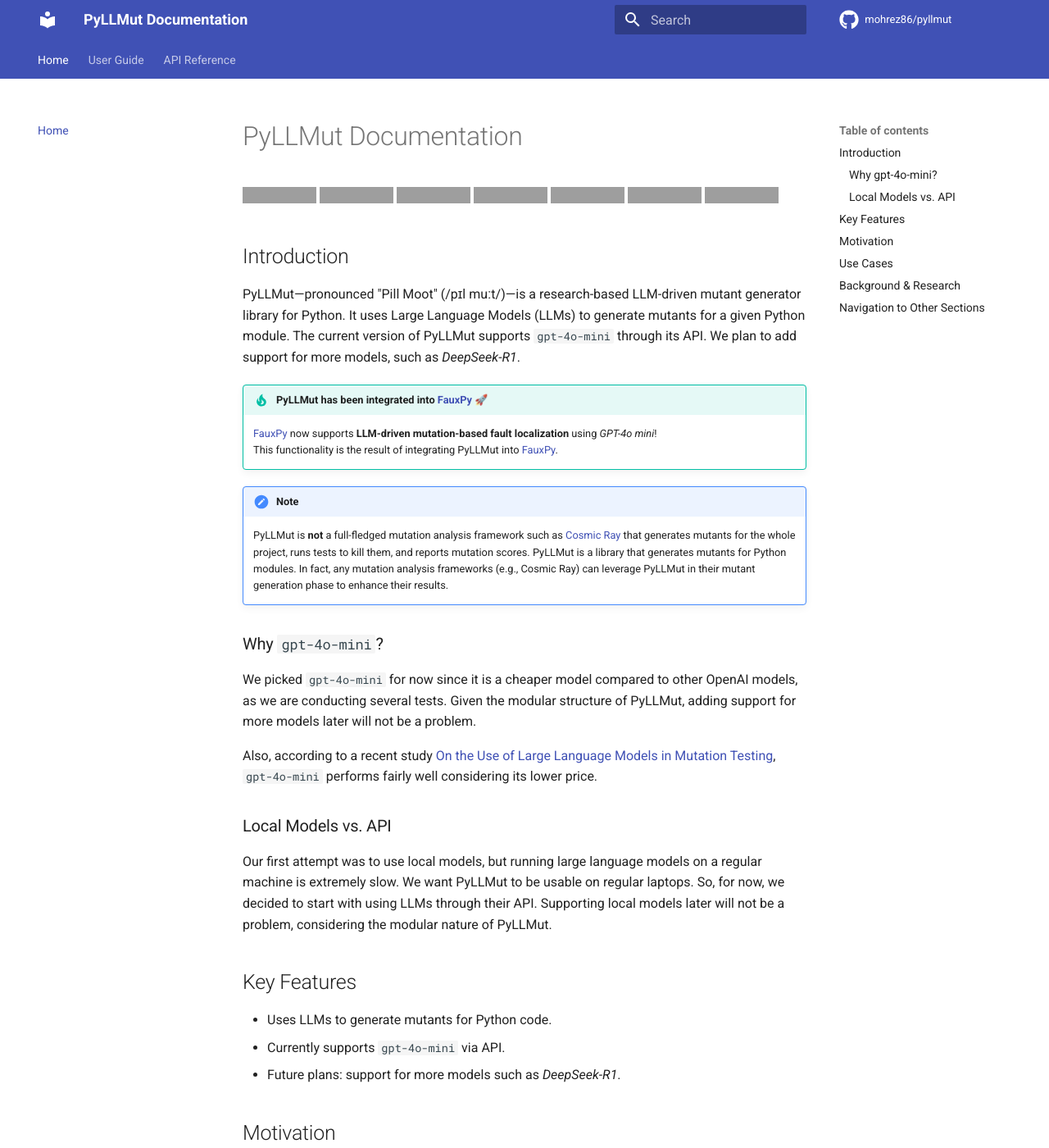
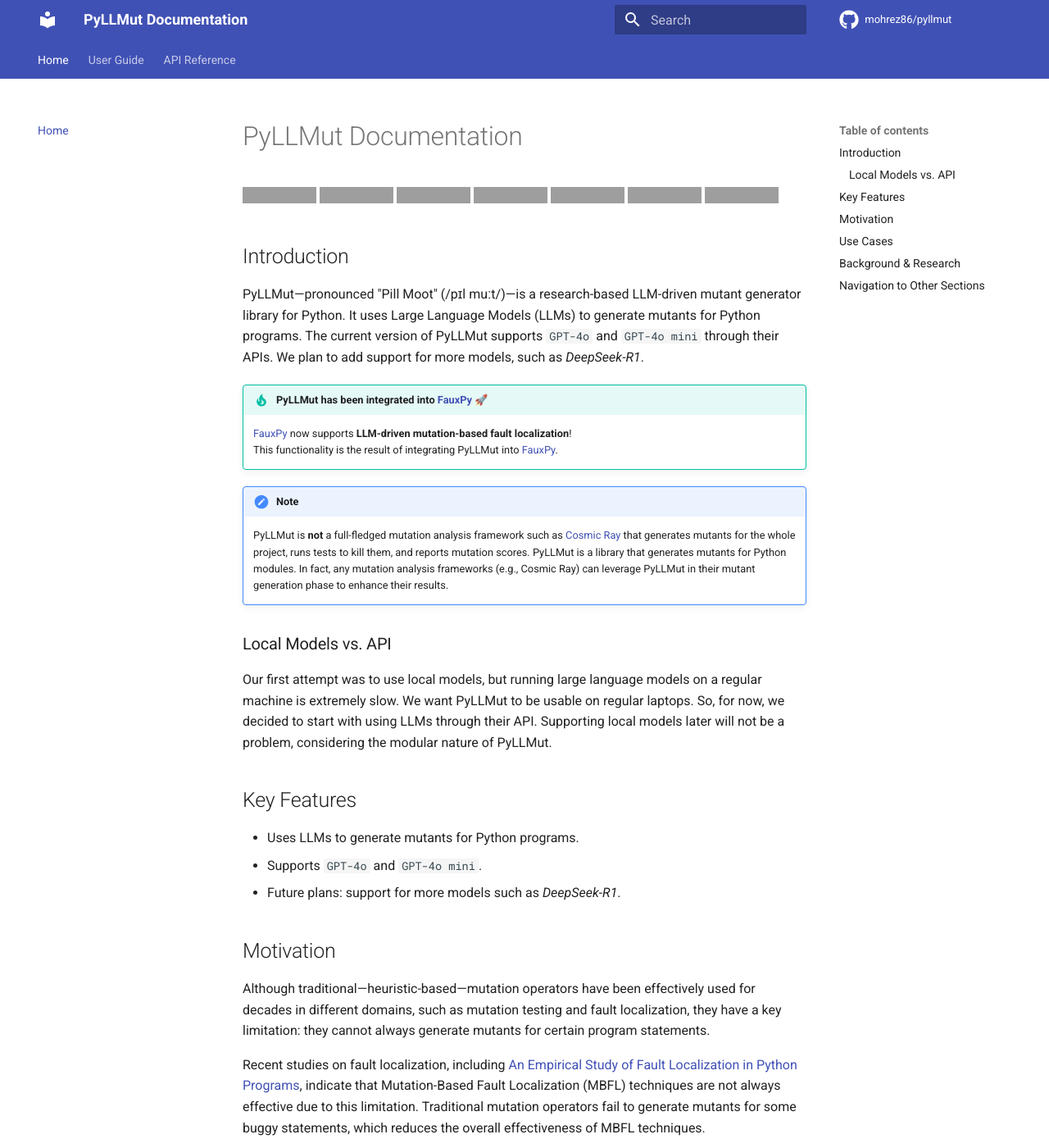
Before and after one commit to mohrez86/pyllmut, an MkDocs documentation site: the page built from docs/index.md, in a window 1280 px wide and 1400 px high. Shown: the whole window at 82% size. Built offline with MkDocs 1.6.1 and Material for MkDocs 9.7.7, drawn with Linux system fonts in a browser that asks for light colours; comment, search, counter and statistics services are not loaded; grey boxes are pictures that could not be loaded.

Commit message:
Update documentation according to changes regarding Gpt4o

```diff
--- a/docs/index.md
+++ b/docs/index.md
@@ -13,16 +13,16 @@
 PyLLMut—pronounced "Pill Moot" (/pɪl muːt/)—is
 a research-based LLM-driven mutant generator library
 for Python. It uses Large Language Models (LLMs) to
-generate mutants for a given Python module.
+generate mutants for Python programs.
 The current version of PyLLMut
-supports `gpt-4o-mini` through its API.
+supports `GPT-4o` and `GPT-4o mini` through their APIs.
 We plan to add support for more models,
 such as *DeepSeek-R1*.
 
 !!! tip "PyLLMut has been integrated into [FauxPy](https://fauxpy.readthedocs.io) 🚀"
     [FauxPy](https://fauxpy.readthedocs.io)
     now supports **LLM-driven mutation-based fault
-    localization** using *GPT-4o mini*!
+    localization**!
     This functionality is the result of
     integrating PyLLMut into [FauxPy](https://fauxpy.readthedocs.io).
 
@@ -39,20 +39,6 @@
     their mutant generation phase to
     enhance their results.
 
-### Why `gpt-4o-mini`?
-
-We picked `gpt-4o-mini` for now since
-it is a cheaper model compared to other
-OpenAI models, as we are conducting several tests.
-Given the modular structure of PyLLMut, adding
-support for more models later will not be a problem.
-
-Also, according to a recent study
-[On the Use of Large Language Models
-in Mutation Testing](https://arxiv.org/abs/2406.09843),
-`gpt-4o-mini` performs fairly well considering
-its lower price.
-
 ### Local Models vs. API
 
 Our first attempt was to use local models, but
@@ -65,8 +51,8 @@
 
 ## Key Features
 
-- Uses LLMs to generate mutants for Python code.
-- Currently supports `gpt-4o-mini` via API.
+- Uses LLMs to generate mutants for Python programs.
+- Supports `GPT-4o` and `GPT-4o mini`.
 - Future plans: support for more models such as *DeepSeek-R1*.
 
 ## Motivation
--- a/mkdocs.yml
+++ b/mkdocs.yml
@@ -7,6 +7,7 @@
       - Quick Start: user/start.md
   - API Reference:
       - Mutant Generator: api/generator.md
+      - ModelType (Enum): api/model_type.md
       - Mutation Report: api/mutation_report.md
       - Mutant Info: api/mutant_info.md
       - Mutant Type (Enum): api/mutant_type.md
```
Also changed, not shown: docs/api/model_type.md (added, +1 -0 lines).
